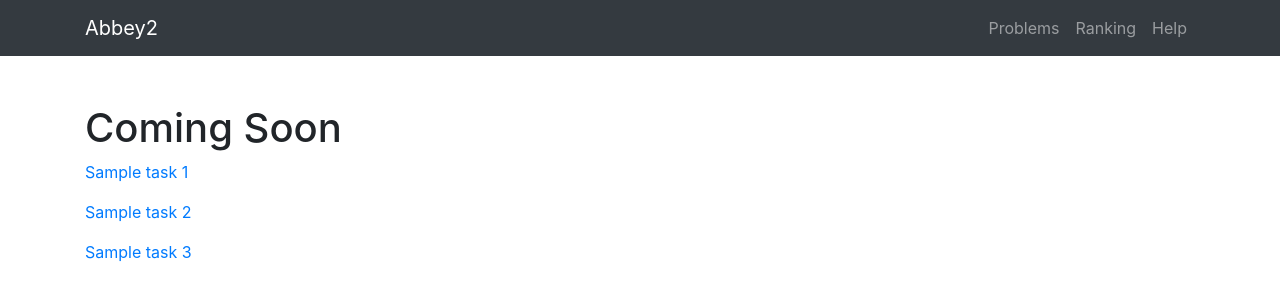
After one commit to CodeAbbey/abbey2, a Flask app: page /tasks/ in a window 1280 px wide. The commit adds this page. Shown: the top 301 px of the page. Run offline with Flask 2, Linux system fonts and the light colour scheme; some libraries are stand-ins or nearby versions.

Commit message:
Started tasks list/view

```diff
--- a/py/app.py
+++ b/py/app.py
@@ -1,8 +1,11 @@
 import flask
+from ctl.tasks import tasks_ctl
+
 app = flask.Flask(__name__, static_url_path = '/s')
+app.register_blueprint(tasks_ctl)
 
 @app.route('/')
-def hello_world():
+def main_page():
     return flask.render_template('index.html')
 
 if __name__ == '__main__':
--- /dev/null
+++ b/py/ctl/tasks.py
@@ -0,0 +1,18 @@
+import flask
+
+tasks_ctl = flask.Blueprint('tasks', __name__, url_prefix='/tasks')
+
+task_info = [['prg-1', 'Sample task 1'], ['prg-2', 'Sample task 2'], ['prg-3', 'Sample task 3']]
+
+@tasks_ctl.route('/')
+def task_list():
+    return flask.render_template('tasks/list.html', data = task_info)
+
+@tasks_ctl.route('/<id>')
+def task_view(id):
+    found = None
+    for item in task_info:
+        if item[0] == id:
+            found = item
+            break
+    return flask.render_template('tasks/view.html', data = found)
--- /dev/null
+++ b/py/templates/_default.html
@@ -0,0 +1,44 @@
+<!DOCTYPE html>
+<html lang="en">
+
+  <head>
+    <meta charset="utf-8">
+    <meta name="viewport" content="width=device-width, initial-scale=1, shrink-to-fit=no">
+    <title>{% block title %}{% endblock %} - Abbey2</title>
+    <link href="{{ url_for('static', filename = 'css/bs.css') }}" rel="stylesheet">
+  </head>
+
+  <body>
+
+    <nav class="navbar navbar-expand-md navbar-dark bg-dark static-top">
+      <div class="container">
+        <a class="navbar-brand" href="{{ url_for('main_page') }}">Abbey2</a>
+        <button class="navbar-toggler" type="button" data-toggle="collapse" data-target="#navbarResponsive" aria-controls="navbarResponsive" aria-expanded="false" aria-label="Toggle navigation">
+          <span class="navbar-toggler-icon"></span>
+        </button>
+        <div class="collapse navbar-collapse" id="navbarResponsive">
+          <ul class="navbar-nav ml-auto">
+            <li class="nav-item">
+              <a class="nav-link" href="{{ url_for('tasks.task_list') }}">Problems</a>
+            </li>
+            <li class="nav-item">
+              <a class="nav-link" href="#">Ranking</a>
+            </li>
+            <li class="nav-item">
+              <a class="nav-link" href="#">Help</a>
+            </li>
+          </ul>
+        </div>
+      </div>
+    </nav>
+
+    <div class="container">
+      {% block content %}{% endblock %}
+    </div>
+
+    <script src="{{ url_for('static', filename = 'js/jq.js') }}"></script>
+    <script src="{{ url_for('static', filename = 'js/bs.js') }}"></script>
+
+  </body>
+
+</html>
--- /dev/null
+++ b/py/templates/tasks/list.html
@@ -0,0 +1,14 @@
+{% extends "_default.html" %}
+
+{% block title %}Problem List {% endblock %}
+
+{% block content %}
+<div class="row">
+  <div class="col-lg-12">
+    <h1 class="mt-5">Coming Soon</h1>
+    {% for item in data %}
+    <p><a href="{{ url_for('tasks.task_view', id = item[0]) }}">{{ item[1] }}</a></p>
+    {% endfor %}
+  </div>
+</div>
+{% endblock %}
```
Also changed, not shown: py/templates/index.html (+5 -41 lines), py/templates/tasks/view.html (added, +11 -0 lines), 2 other files.
